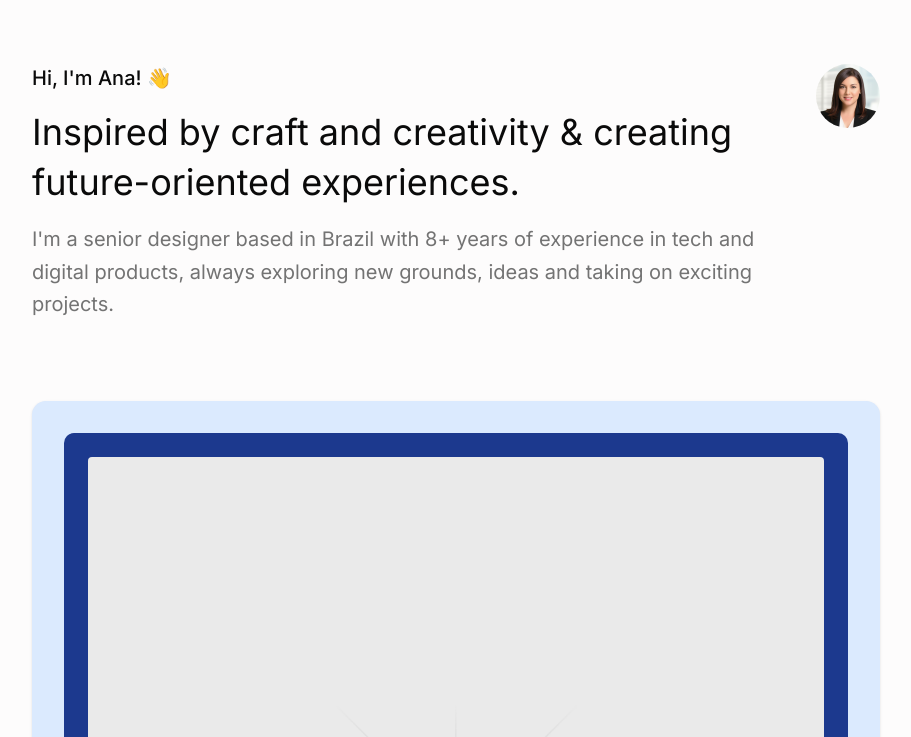
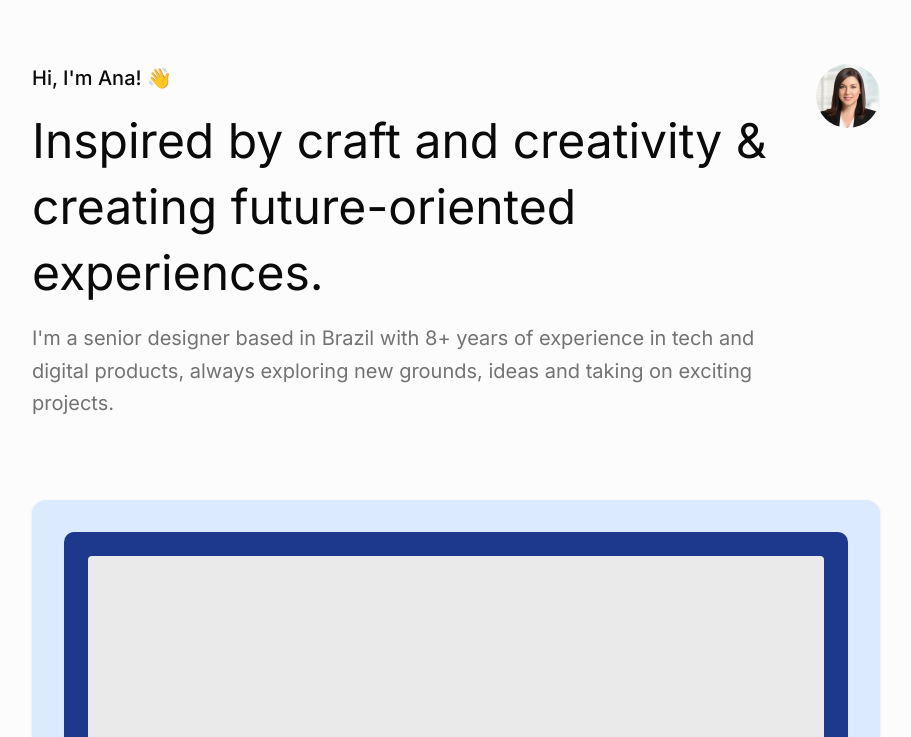
Before and after one commit to anapaulamdmp/anapaulamoraes.com.br, a Next.js app: page / in a window 1280 px wide. Shown: the top 737 px of the page, without its empty margins (184-1095 px from the left). Built offline with nearby package versions, Linux system fonts and the light colour scheme.

Commit message:
feat: establish design system and theme toggle
Create design system base and update theme settings.

#VERCEL_SKIP

Co-authored-by: null <5444010+anapaulamdmp@users.noreply.github.com>

```diff
--- a/app/page.tsx
+++ b/app/page.tsx
@@ -12,7 +12,7 @@ export default function Home() {
           <div className="flex-1">
             <h2 className="text-xl md:text-xl font-medium text-foreground mb-2 xl:mb-4">Hi, I&apos;m Ana! 👋</h2>
             <h1
-              className={`leading-snug md:leading-snug font-normal text-foreground md:text-4xl text-2xl transition-all duration-[800ms] mb-2 xl:mb-4`}
+              className={`leading-snug md:leading-snug font-normal text-foreground md:text-5xl text-2xl transition-all duration-[800ms] mb-2 xl:mb-4`}
             >
               Inspired by craft and creativity & creating future-oriented experiences.
             </h1>
```
